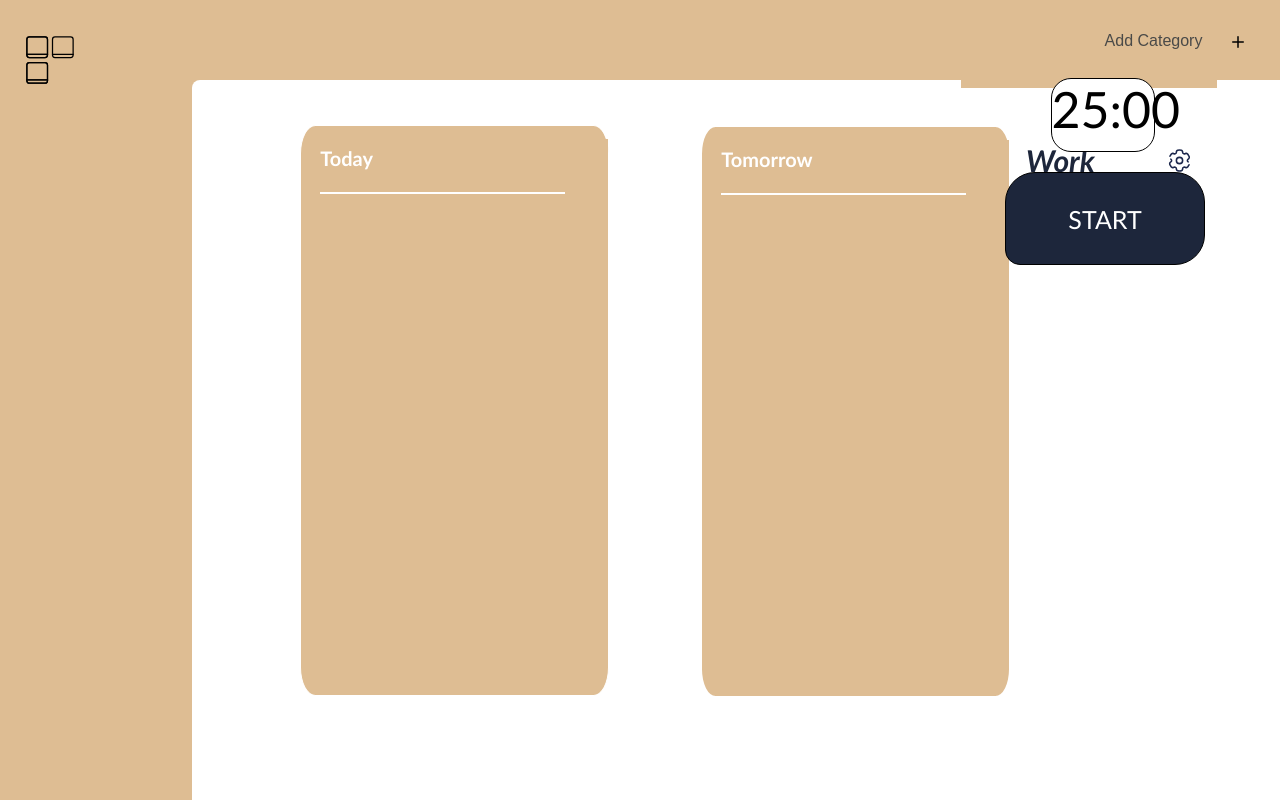
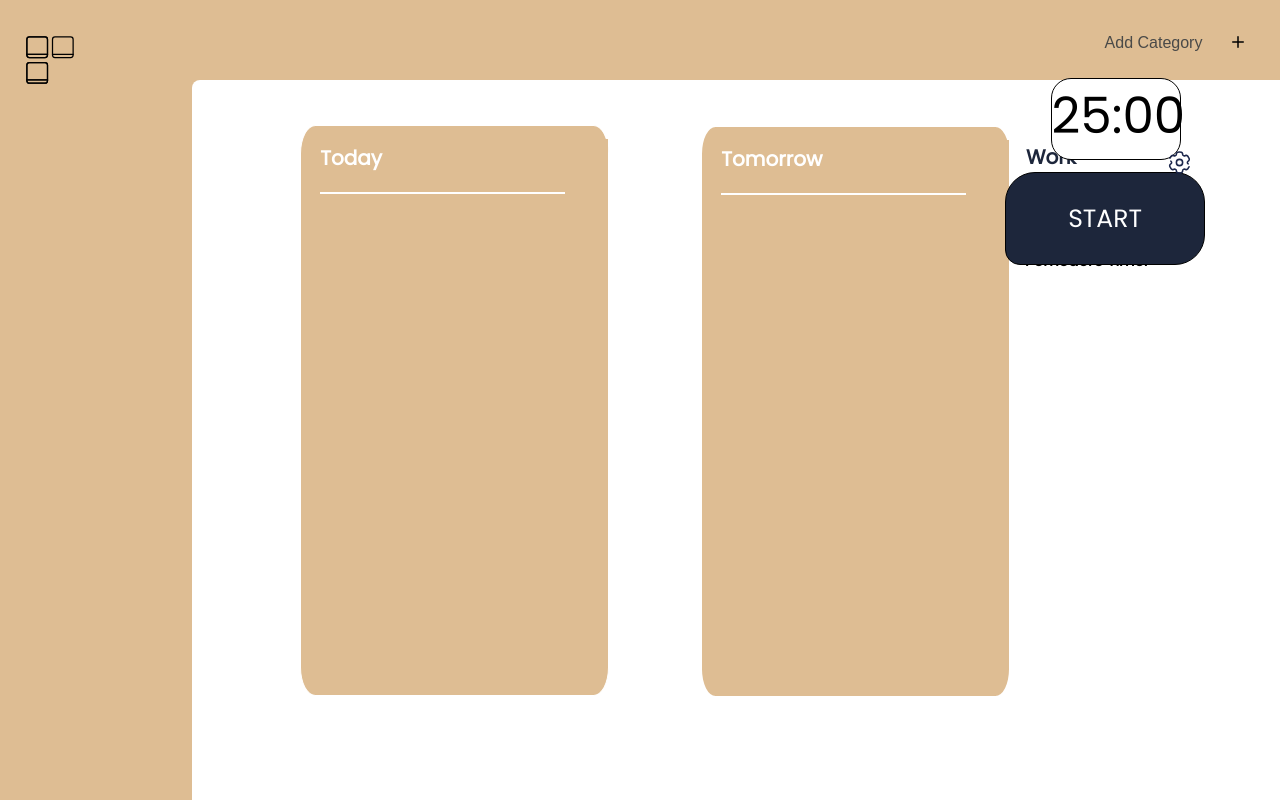
Before and after one commit to MuhannadAljabri/jadwal, a React (Create React App) app: page / in a window 1280 px wide. Built offline with nearby package versions, Linux system fonts and the light colour scheme.

Commit message:
alignment update

```diff
--- a/src/App.css
+++ b/src/App.css
@@ -1,7 +1,8 @@
 
 *{
   background-color: rgb(222, 189, 147);
-  font-family: 'Gill Sans', 'Gill Sans MT', Calibri, 'Trebuchet MS', sans-serif;
+  font-family: 'Poppins';
+
 }
 .App {
   text-align: center;
@@ -87,8 +88,8 @@
   border: 1px solid black;
   background-color: white;
   border-radius: 20px;
-  width: 40%;
-  height: 10%;
+  width: 50%;
+  height: 11%;
   position: absolute;
   font-size: 50px;
 }
@@ -99,18 +100,19 @@
   margin-top:28%;
   margin-left: 25%;
   position: absolute;
-  font-size: 30px;
+  font-size: 20px;
   color:#1D263B;
-  font-style: italic;
 }
 .Pomo-header{
-background-color: transparent;
+background-color: white;
 position: absolute;
 margin-top: 70%;
 margin-left: 25%;
 font-size: 15px;
 }
-
+.timer-controls {
+  background-color: transparent;
+}
 .Start-button{
   background-color:#1D263B;
   color:white;
@@ -165,7 +167,7 @@ font-size: 15px;
 }
 .timer-settings-popup{
   width: 300px;
-  height: 200px;
+  height: 250px;
   border-radius: 42px; /* Border radius will make the corners rounded */
   background: #1D263B; /* Background color set to a dark shade */
   /* Add additional styles like padding, display, and flex if necessary */
--- a/src/JedwalComponents/NewTaskButton.js
+++ b/src/JedwalComponents/NewTaskButton.js
@@ -43,21 +43,21 @@ function AddTaskButton({ onAddTask, categories }) {
             <h2>Add Task</h2>
             <input
               type="text"
-              placeholder="    Enter task title"
+              placeholder="Enter task title"
               value={taskTitle}
               onChange={(e) => setTaskTitle(e.target.value)}
             />
 
           <select className='task-dropdown' value={selectedCategory}
               onChange={(e) => setSelectedCategory(e.target.value)}>
-            <option value="">Choose Category</option>
+            <option className = "dropdown-item" value="">Choose Category</option>
             {categories.map((category, index) => (
-              <option key={index} value={category}>{category}</option>
+              <option className = "dropdown-item" key={index} value={category}>{category}</option>
               ))}
             </select>
 
             <select className='task-dropdown' value={priority} onChange={(e) => setPriority(e.target.value)}>
-              <option className = "dropdown-item" value="None">None </option>
+              <option className = "dropdown-item" value="None">Choose Priority </option>
               <option className = "dropdown-item" value="High">High</option>
               <option className = "dropdown-item" value="Medium">Medium</option>
               <option className = "dropdown-item" value="Low">Low</option>
@@ -65,7 +65,7 @@ function AddTaskButton({ onAddTask, categories }) {
 
 
             <textarea className='description-box'
-              placeholder="Enter task description"
+              placeholder="   Enter task description"
               value={description}
               onChange={(e) => setDescription(e.target.value)}
             ></textarea>
--- a/src/JedwalComponents/PomoTimer.js
+++ b/src/JedwalComponents/PomoTimer.js
@@ -74,7 +74,7 @@ const PomoTimer = () => {
           </div>
           <button className="Reset-button" onClick={resetTimer}>Add</button>
           <button className="cancel-button" onClick={() => setShowSettings(false)}>
-            <img className="cancel-icon" src={cancelIcon} alt="cancel icon" />
+          <span className="close-btn" >×</span>
           </button>
         </div>
       )}
--- a/src/NewTask.css
+++ b/src/NewTask.css
@@ -20,6 +20,7 @@
 }
 
 .popup-plus input {
+  padding-left: 10px;
   margin-top: 100px;
   width: 343px;
   height: 30px;
@@ -38,7 +39,6 @@ height: 32px;
 filter: drop-shadow(0px 4px 9px rgba(0, 0, 0, 0.1));
 background: #EAD2AC;
 border-radius: 100px;
-
 font-family: 'DM Sans', sans-serif;
 font-style: normal;
 font-size: 12px;
@@ -113,6 +113,7 @@ font-family: 'Poppins';
 
 .description-box {
   padding-top: 10px;
+  padding-left: 50px;
   margin-top: 10px;
   width: 343px;
   height: 300px;
```
